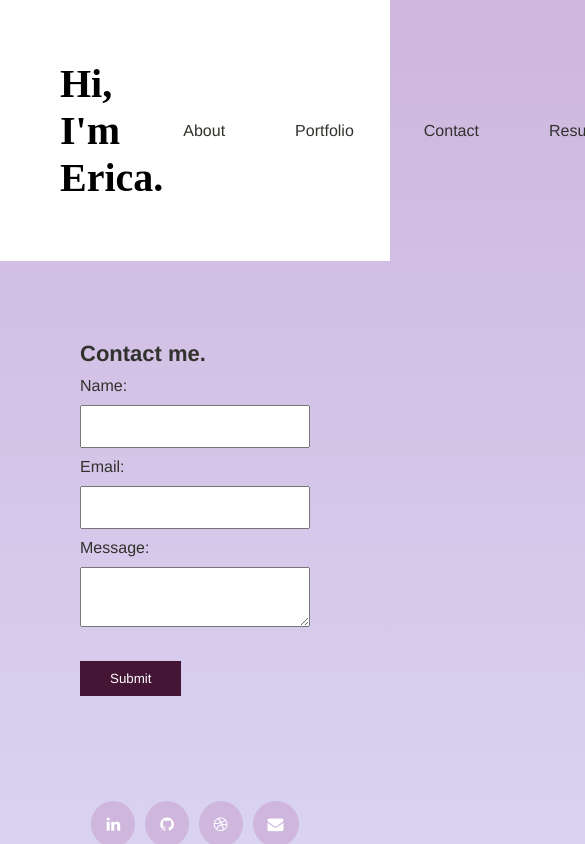
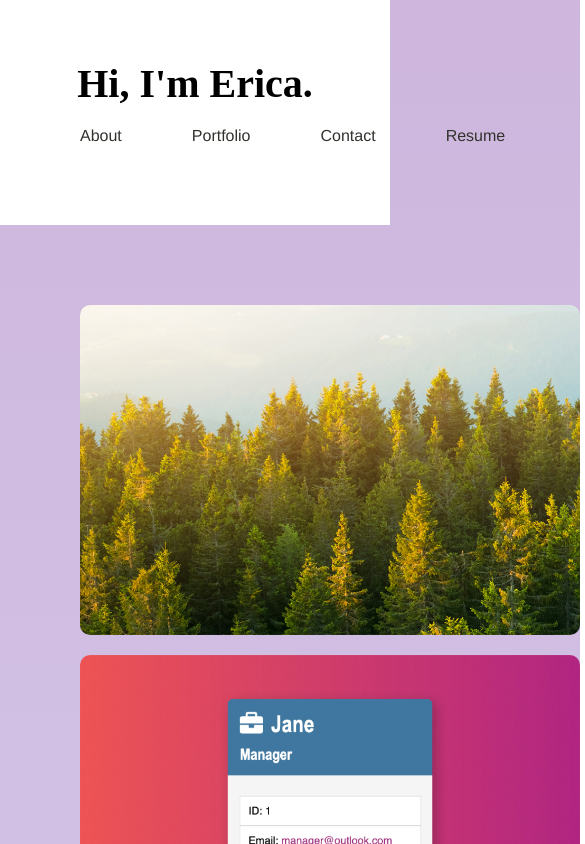
Before and after one commit to etrenholm/response-umbrella, a React (Create React App) app: page / in a window 390 px wide. Shown: the top 844 px of the page, 585 px wide, since content can reach past the window. Built offline with nearby package versions, Linux system fonts and the light colour scheme; a web font is replaced by a local one.

Commit message:
Added mobile styles and overlay

```diff
--- a/src/App.js
+++ b/src/App.js
@@ -9,7 +9,7 @@ import About from './components/pages/About';
 
 function App() {
 
-  const [currentPage, setCurrentPage] = useState('Contact');
+  const [currentPage, setCurrentPage] = useState('Portfolio');
 
   const renderPage = () => {
       if (currentPage === 'About') {
@@ -24,12 +24,12 @@ function App() {
       return <Portfolio />;
   }
 
-  const setPageHandler = (page) => setCurrentPage(page)
+  const handlePageChange = (page) => setCurrentPage(page)
 
   return (
     <div>
       <Header>
-        <Navigation currentPage={currentPage} setPageHandler={setPageHandler} />
+        <Navigation currentPage={currentPage} handlePageChange={handlePageChange} />
       </Header>
       <section className="project">
         {renderPage()}
--- a/src/components/Navigation.js
+++ b/src/components/Navigation.js
@@ -1,6 +1,7 @@
-function Navigation({ currentPage, setPageHandler }) {
 
-    console.log(setPageHandler)
+function Navigation({ currentPage, handlePageChange }) {
+
+    console.log(currentPage)
 
     return (
         <div>
@@ -9,25 +10,25 @@ function Navigation({ currentPage, setPageHandler }) {
                     <li>
                         <a
                         href="#about"
-                        onClick={() => setPageHandler('About')}
+                        onClick={() => handlePageChange('About')}
                         className={currentPage === 'About'}>About</a>
                     </li>
                     <li>
                         <a
                         href="#portfolio"
-                        onClick={() => setPageHandler('Portfolio')}
+                        onClick={() => handlePageChange('Portfolio')}
                         className={currentPage === 'Portfolio'}>Portfolio</a>
                     </li>
                     <li>
                         <a
                         href="#contact"
-                        onClick={() => setPageHandler('Contact')}
+                        onClick={() => handlePageChange('Contact')}
                         className={currentPage === 'Contact'}>Contact</a>
                     </li>
                     <li>
                         <a
                         href="#resume"
-                        onClick={() => setPageHandler('Resume')}
+                        onClick={() => handlePageChange('Resume')}
                         className={currentPage === 'Resume'}>Resume</a>
                     </li>
                 </ul>
--- a/src/components/Project.js
+++ b/src/components/Project.js
@@ -54,17 +54,13 @@ return (
     <div className="work">
         {projects.map((project) => (
             <a href={ project.link } target="_blank" rel="noreferrer">
-                <div class="container">
                     <div id="project" className={ project.className }>
-                        <div className="middle">
                         <div className="hover-box">
                             <h4>{ project.name }</h4>
                             <p>{ project.skills }</p>
                             <a href={ project.github } target="_blank" rel="noreferrer" className="fa fa-github"><i></i></a>
                         </div>
-                        </div>
                     </div>
-                </div>
             </a>
         ))}
     </div>
--- a/src/index.css
+++ b/src/index.css
@@ -130,11 +130,13 @@ h4 {
 .hover-box {
   opacity: 0;
   background-color: white;
-  padding: 20px;
   top: 50%;
   left: 50%;
+  width: 360px;
+  height: 240px;
+  padding: 60px;
   text-align: center;
-  margin: 25px;
+  border-radius: 10px;
 }
 
 .hover-box p {
@@ -147,14 +149,13 @@ h4 {
   background-position: left top;
   background-repeat: repeat;
   background-size: cover;
-  padding: 20px;
   width: 360px;
   height: 240px;
   flex-direction: row;
 }
 
 #project:hover .hover-box {
-  opacity: 1;
+  opacity: .9;
   transition: .5s ease-in-out;
 }
 
@@ -219,3 +220,50 @@ footer {
 .fa:hover {
   opacity: 0.7;
 }
+
+
+/* MEDIA QUERY FOR TABLETS AND SMALLER */
+
+@media screen and (max-width: 768px) {
+
+  header {
+    display: block;
+    text-align: center;
+  }
+
+  nav {
+    justify-content: space-evenly;
+  }
+
+  .work {
+    justify-content: space-around;
+  }
+
+  #project,
+  .hover-box {
+    width: 600px;
+    height: 400px;
+  }
+
+}
+
+
+/* MEDIA QUERY FOR MOBILE PHONES AND SMALLER */
+
+@media screen and (max-width: 575px) {
+
+  .about {
+    display: block;
+  }
+
+  .skills {
+    display: block;
+  }
+
+  #project,
+  .hover-box {
+    width: 500px;
+    height: 330px;
+  }
+
+}
```
